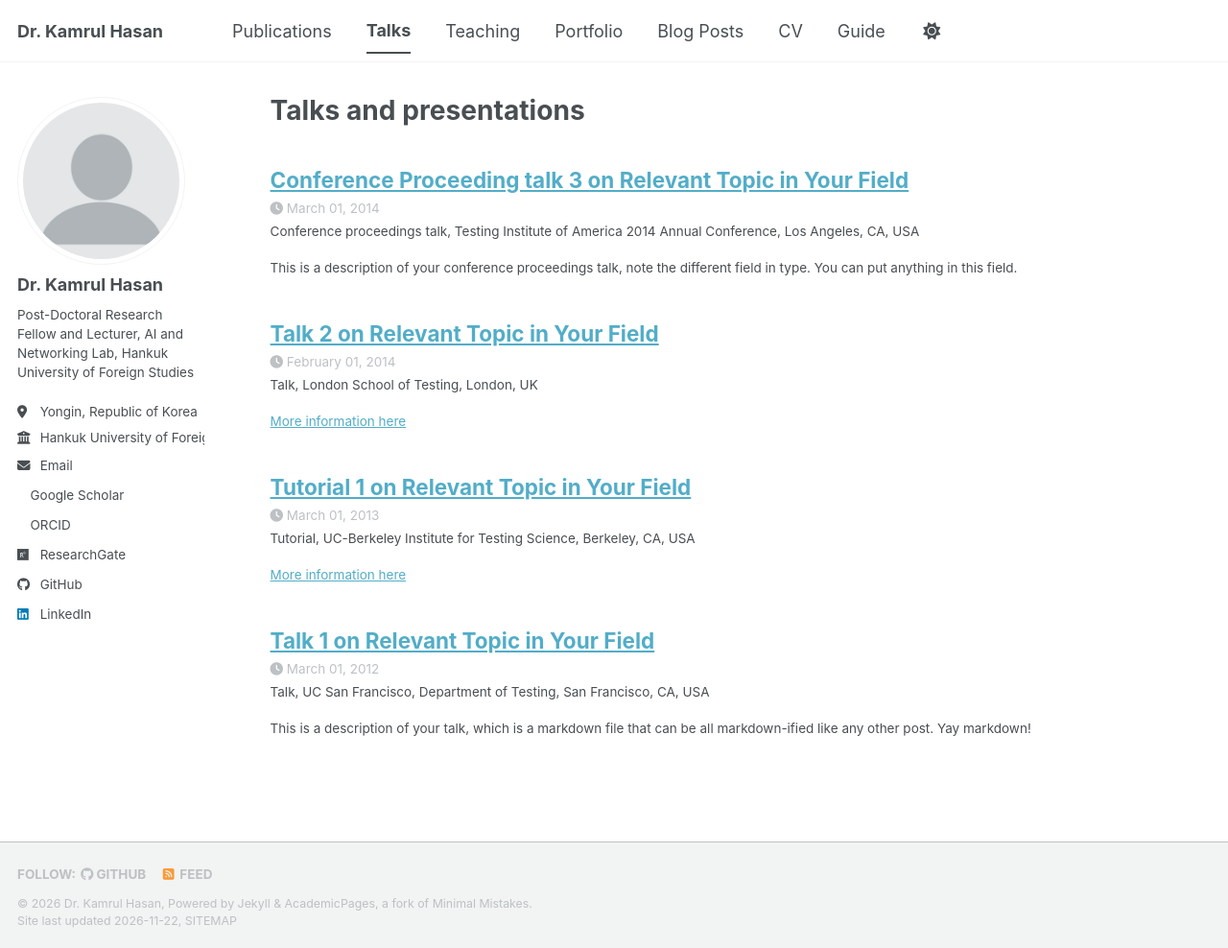
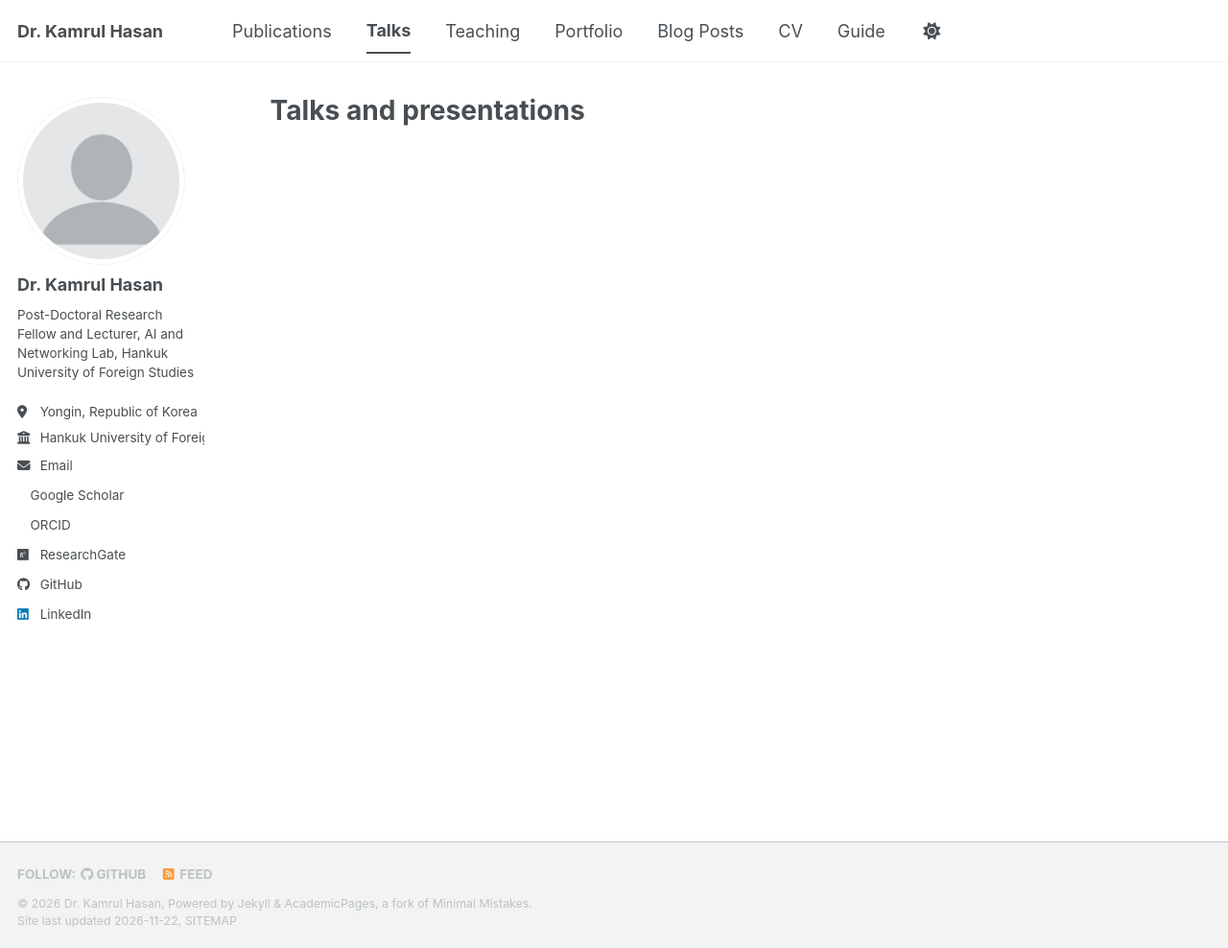
Before and after one commit to kamrulcsedu09/kamrulcsedu09.github.io, a Jekyll site: the page built from _pages/talks.html, in a window 1280 px wide and 988 px high. Shown: the whole window at 96% size. Built offline with Jekyll 4.4.1, drawn with Linux system fonts in a browser that asks for light colours; a script bundle is joined from its source files by our own code; a style sheet for code colours, icons or effects is not loaded.

Commit message:
Hide sample talks

```diff
--- a/_talks/2012-03-01-talk-1.md
+++ b/_talks/2012-03-01-talk-1.md
@@ -1,11 +1,3 @@
 ---
-title: "Talk 1 on Relevant Topic in Your Field"
-collection: talks
-type: "Talk"
-permalink: /talks/2012-03-01-talk-1
-venue: "UC San Francisco, Department of Testing"
-date: 2012-03-01
-location: "San Francisco, CA, USA"
+published: false
 ---
-
-This is a description of your talk, which is a markdown file that can be all markdown-ified like any other post. Yay markdown!
--- a/_talks/2013-03-01-tutorial-1.md
+++ b/_talks/2013-03-01-tutorial-1.md
@@ -1,13 +1,3 @@
 ---
-title: "Tutorial 1 on Relevant Topic in Your Field"
-collection: talks
-type: "Tutorial"
-permalink: /talks/2013-03-01-tutorial-1
-venue: "UC-Berkeley Institute for Testing Science"
-date: 2013-03-01
-location: "Berkeley, CA, USA"
+published: false
 ---
-
-[More information here](http://exampleurl.com)
-
-This is a description of your tutorial, note the different field in type. This is a markdown files that can be all markdown-ified like any other post. Yay markdown!
--- a/_talks/2014-02-01-talk-2.md
+++ b/_talks/2014-02-01-talk-2.md
@@ -1,13 +1,3 @@
 ---
-title: "Talk 2 on Relevant Topic in Your Field"
-collection: talks
-type: "Talk"
-permalink: /talks/2014-02-01-talk-2
-venue: "London School of Testing"
-date: 2014-02-01
-location: "London, UK"
+published: false
 ---
-
-[More information here](http://example2.com)
-
-This is a description of your talk, which is a markdown files that can be all markdown-ified like any other post. Yay markdown!
--- a/_talks/2014-03-01-talk-3.md
+++ b/_talks/2014-03-01-talk-3.md
@@ -1,11 +1,3 @@
 ---
-title: "Conference Proceeding talk 3 on Relevant Topic in Your Field"
-collection: talks
-type: "Conference proceedings talk"
-permalink: /talks/2014-03-01-talk-3
-venue: "Testing Institute of America 2014 Annual Conference"
-date: 2014-03-01
-location: "Los Angeles, CA, USA"
+published: false
 ---
-
-This is a description of your conference proceedings talk, note the different field in type. You can put anything in this field.
```
